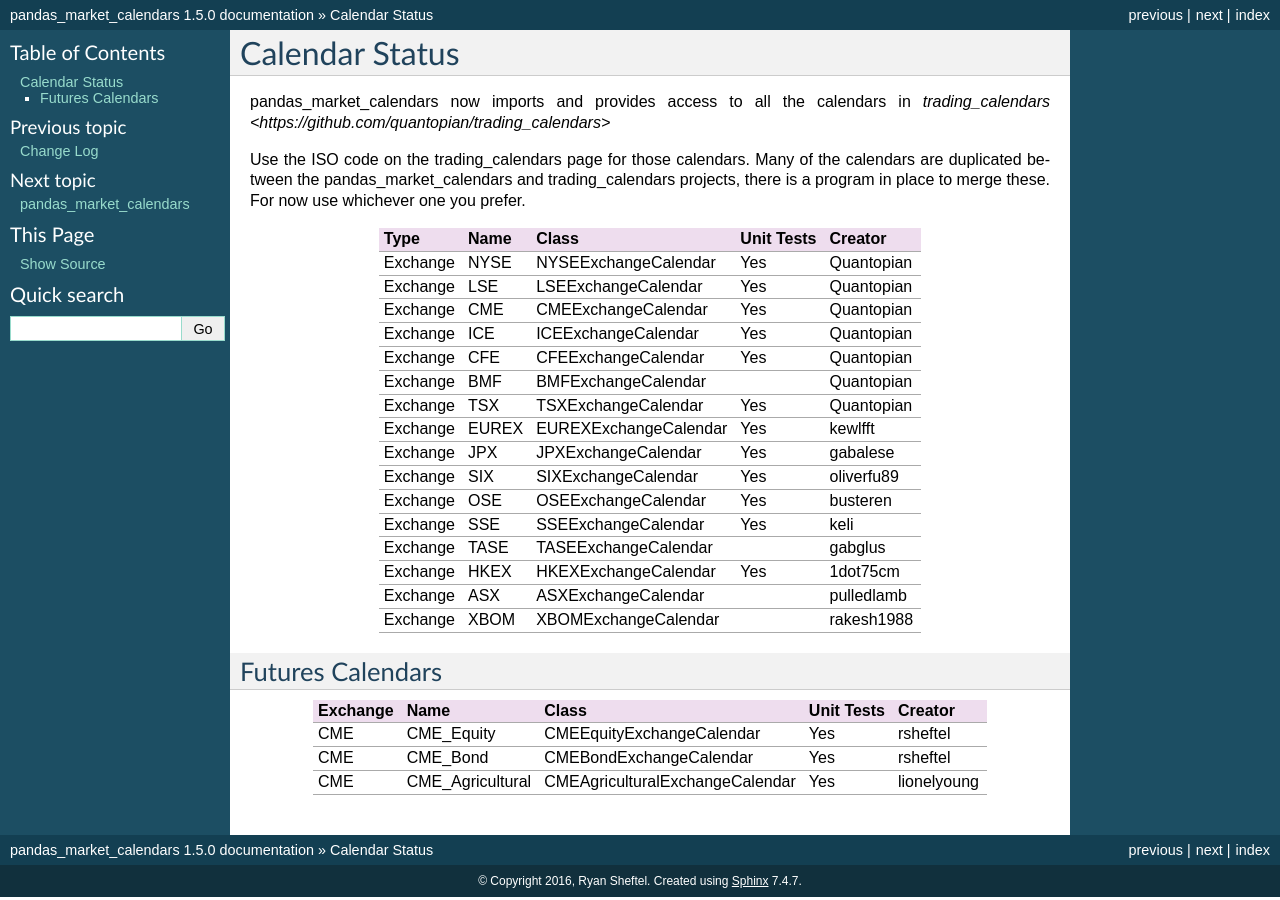
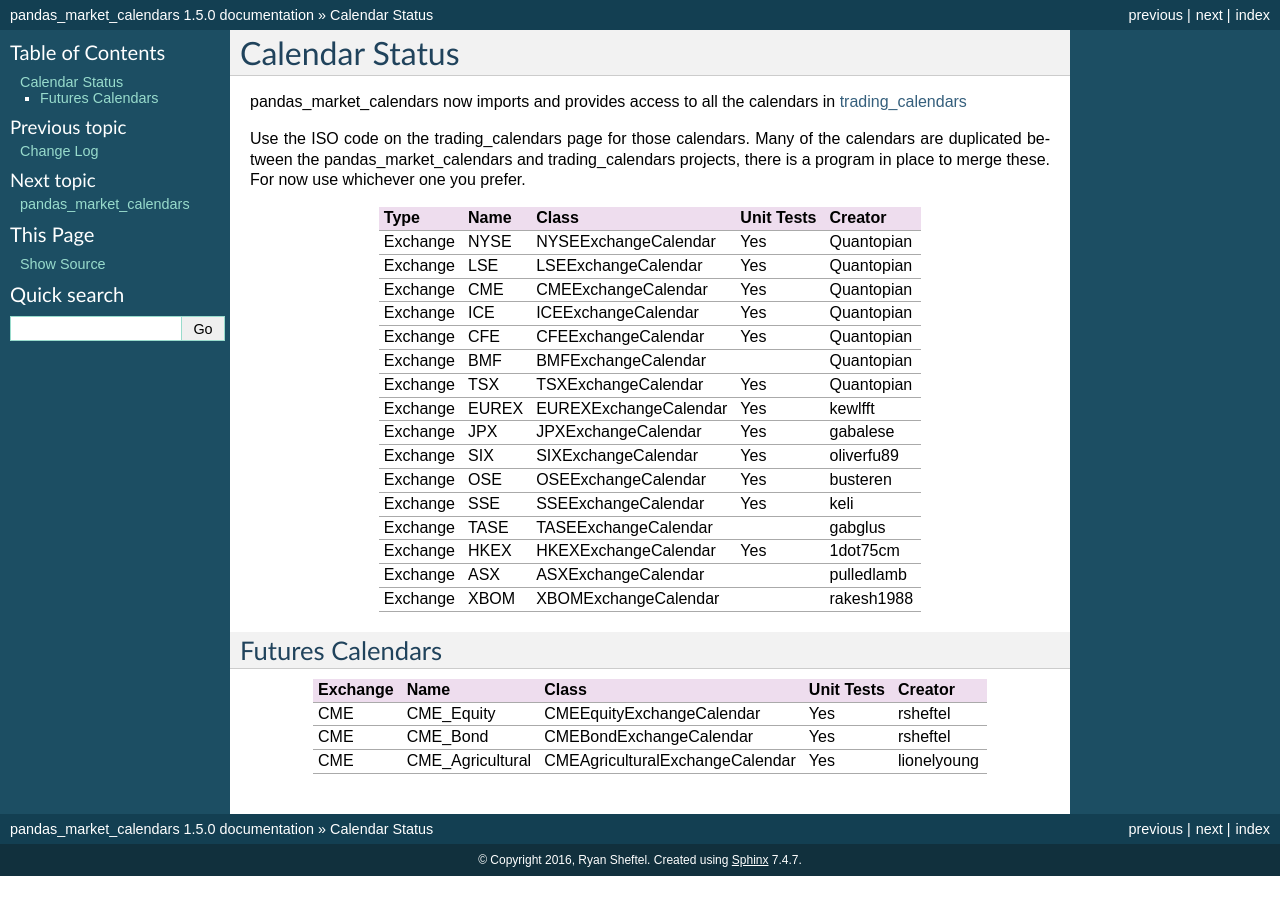
Before and after one commit to rsheftel/pandas_market_calendars, a Sphinx documentation site: the page built from docs/calendars.rst, in a window 1280 px wide. Built offline with Sphinx 7.4.7, drawn with Linux system fonts in a browser that asks for light colours.

Commit message:
fix link

```diff
--- a/docs/calendars.rst
+++ b/docs/calendars.rst
@@ -1,7 +1,7 @@
 Calendar Status
 ===============
 
-pandas_market_calendars now imports and provides access to all the calendars in `trading_calendars <https://github.com/quantopian/trading_calendars>`
+pandas_market_calendars now imports and provides access to all the calendars in `trading_calendars <https://github.com/quantopian/trading_calendars>`_
 
 Use the ISO code on the trading_calendars page for those calendars. Many of the calendars are duplicated between
 the pandas_market_calendars and trading_calendars projects, there is a program in place to merge these. For now use
```
